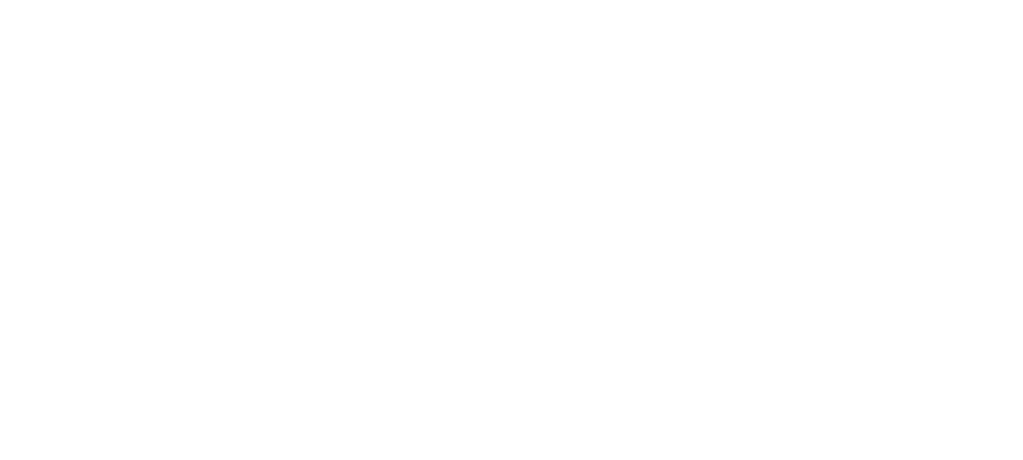
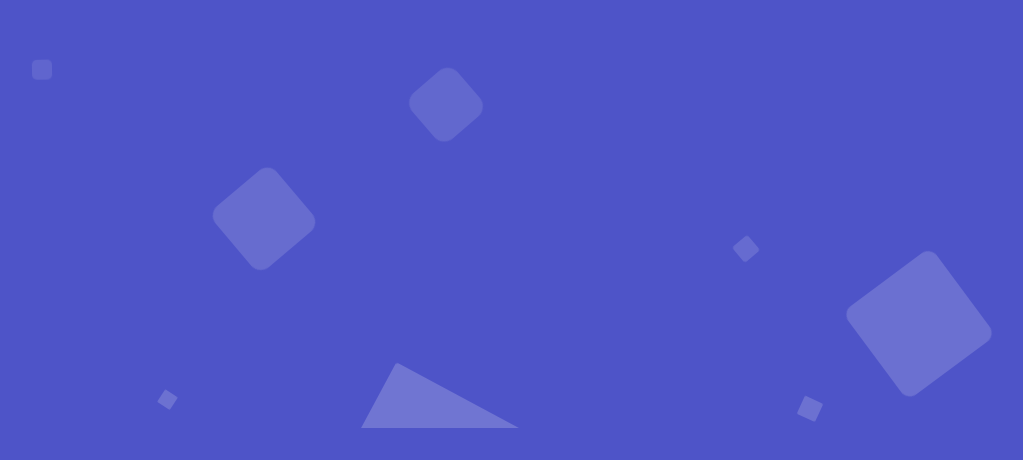
Before and after one commit to mbilal-09/digital-agency, a Next.js app: page / in a window 1280 px wide. Shown: the part 340-800 px from the top of the page, without its empty margins (96-1119 px from the left). Built offline with nearby package versions, Linux system fonts and the light colour scheme.

Commit message:
hero background

```diff
--- a/src/app/globals.css
+++ b/src/app/globals.css
@@ -74,3 +74,165 @@
     @apply bg-background text-foreground;
   }
 }
+
+@-webkit-keyframes animatetop {
+	from {
+		top: -300px;
+		opacity: 0;
+	}
+	to {
+		top: 0;
+		opacity: 1;
+	}
+}
+@keyframes animatetop {
+	from {
+		top: -300px;
+		opacity: 0;
+	}
+	to {
+		top: 0;
+		opacity: 1;
+	}
+}
+@-webkit-keyframes zoomIn {
+	0% {
+		opacity: 0;
+		-webkit-transform: scale3d(0.3, 0.3, 0.3);
+		transform: scale3d(0.3, 0.3, 0.3);
+	}
+	50% {
+		opacity: 1;
+	}
+}
+@keyframes zoomIn {
+	0% {
+		opacity: 0;
+		-webkit-transform: scale3d(0.3, 0.3, 0.3);
+		transform: scale3d(0.3, 0.3, 0.3);
+	}
+	50% {
+		opacity: 1;
+	}
+}
+/*End Animations*/
+/*
+-- Start BackGround Animation
+*/
+.area {
+	background: #4e54c8;
+	background: -webkit-linear-gradient(to left, #8f94fb, #4e54c8);
+	width: 100%;
+	height: 100vh;
+	position: absolute;
+	z-index: -1;
+}
+
+.circles {
+	position: absolute;
+	top: 0;
+	left: 0;
+	width: 100%;
+	height: 96%;
+	overflow: hidden;
+}
+
+.circles li {
+	position: absolute;
+	display: block;
+	list-style: none;
+	width: 20px;
+	height: 20px;
+	background: rgba(255, 255, 255, 0.2);
+	animation: animate 25s linear infinite;
+	bottom: -150px;
+}
+
+.circles li:nth-child(1) {
+	left: 25%;
+	width: 80px;
+	height: 80px;
+	animation-delay: 0s;
+}
+
+.circles li:nth-child(2) {
+	left: 10%;
+	width: 20px;
+	height: 20px;
+	animation-delay: 2s;
+	animation-duration: 12s;
+}
+
+.circles li:nth-child(3) {
+	left: 70%;
+	width: 20px;
+	height: 20px;
+	animation-delay: 4s;
+}
+
+.circles li:nth-child(4) {
+	left: 40%;
+	width: 60px;
+	height: 60px;
+	animation-delay: 0s;
+	animation-duration: 18s;
+}
+
+.circles li:nth-child(5) {
+	left: 65%;
+	width: 20px;
+	height: 20px;
+	animation-delay: 0s;
+}
+
+.circles li:nth-child(6) {
+	left: 75%;
+	width: 110px;
+	height: 110px;
+	animation-delay: 3s;
+}
+
+.circles li:nth-child(7) {
+	left: 35%;
+	width: 150px;
+	height: 150px;
+	animation-delay: 7s;
+}
+
+.circles li:nth-child(8) {
+	left: 50%;
+	width: 25px;
+	height: 25px;
+	animation-delay: 15s;
+	animation-duration: 45s;
+}
+
+.circles li:nth-child(9) {
+	left: 20%;
+	width: 15px;
+	height: 15px;
+	animation-delay: 2s;
+	animation-duration: 35s;
+}
+
+.circles li:nth-child(10) {
+	left: 85%;
+	width: 150px;
+	height: 150px;
+	animation-delay: 0s;
+	animation-duration: 11s;
+}
+
+@keyframes animate {
+	0% {
+		transform: translateY(0) rotate(0deg);
+		opacity: 1;
+		border-radius: 0;
+	}
+
+	100% {
+		transform: translateY(-1000px) rotate(720deg);
+		opacity: 0;
+		border-radius: 50%;
+	}
+}
--- a/src/app/page.js
+++ b/src/app/page.js
@@ -1,9 +1,11 @@
+import Hero from "@/components/sections/Hero";
 import Image from "next/image";
 
 export default function Home() {
 
   return (
     <div>
+      <Hero />
     </div>
   )
 }
--- /dev/null
+++ b/src/components/sections/Hero.jsx
@@ -0,0 +1,24 @@
+import React from 'react'
+
+const Hero = () => {
+  return (
+    <>
+      <div class="area">
+        <ul class="circles">
+          <li></li>
+          <li></li>
+          <li></li>
+          <li></li>
+          <li></li>
+          <li></li>
+          <li></li>
+          <li></li>
+          <li></li>
+          <li></li>
+        </ul>
+      </div>
+    </>
+  );
+}
+
+export default Hero
```
